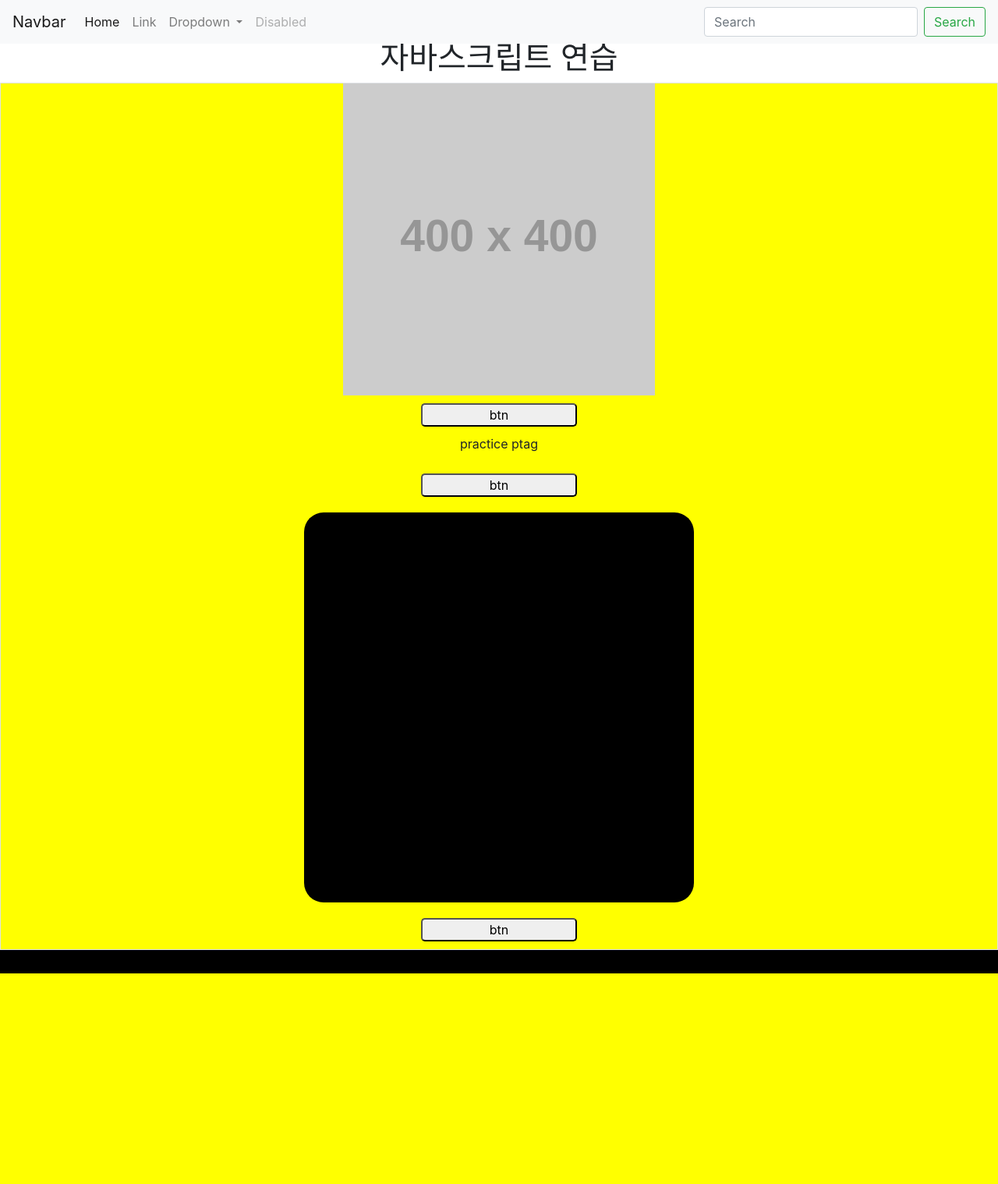
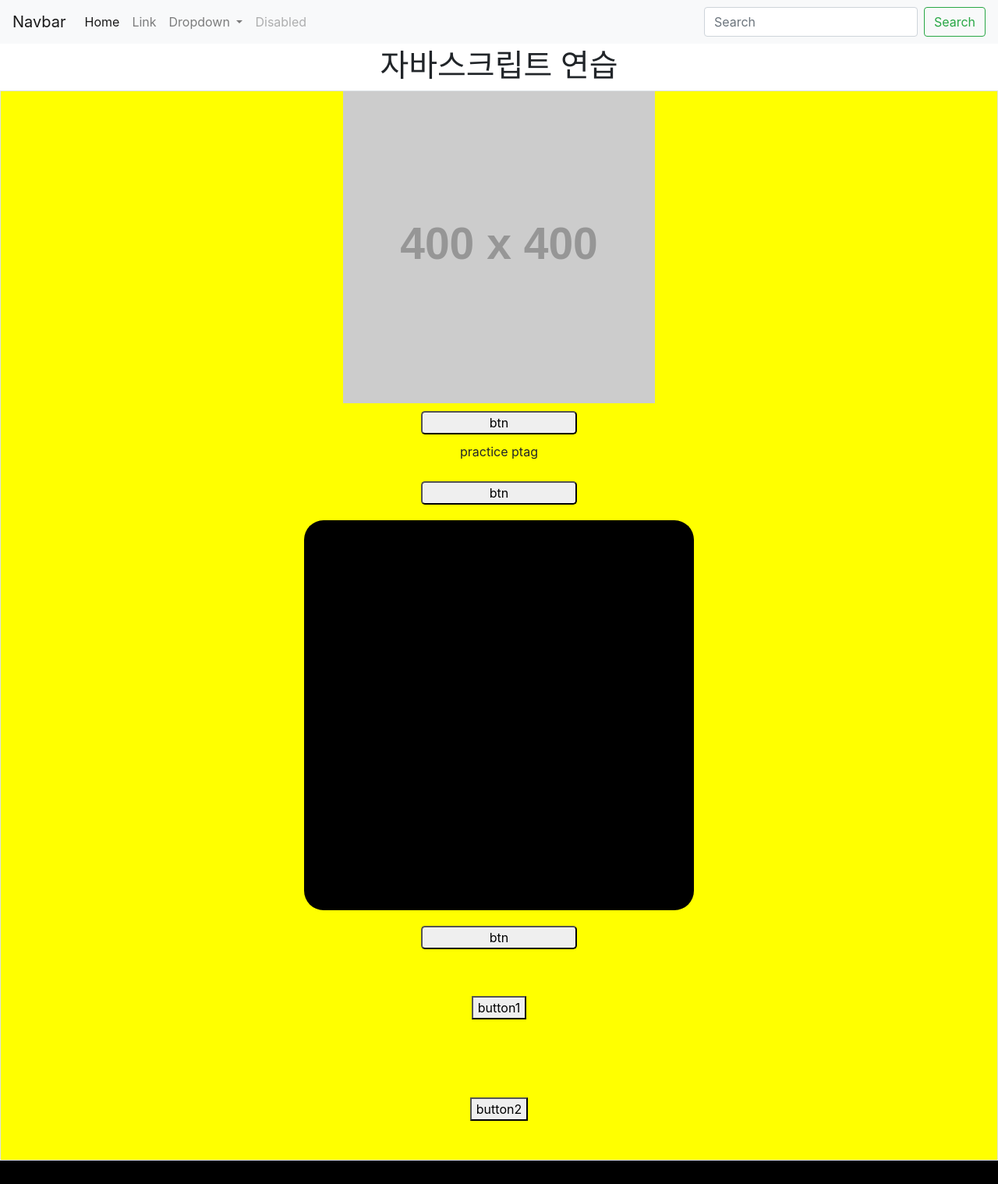
Before and after one commit to kdj-star/TIL, a Django app: page /practice/ in a window 1280 px wide. Shown: the whole page at 78% size. Before the commit the page ends 1248 px from the top, so only its background shows below. Run offline with Django 5.2, Linux system fonts and the light colour scheme; grey boxes labelled with a size stand in for pictures from a placeholder-image service; some libraries are stand-ins or nearby versions.

Commit message:
addEventLister 연습

```diff
--- a/portfolio/pjt/static/js/func.js
+++ b/portfolio/pjt/static/js/func.js
@@ -99,3 +99,15 @@ function practice_ptag(){
     window.location.href='http://naver.com'
 
  }
+
+const button1 = document.querySelector('#button1');
+const button2 = document.querySelector('#button2');
+//1번
+const print = () => {
+    alert('button1');
+}
+button1.addEventListener('click', print);
+
+button2.addEventListener('click', () => {
+    alert('button2');
+});
--- a/portfolio/pjt/templates/apps/practice.html
+++ b/portfolio/pjt/templates/apps/practice.html
@@ -11,8 +11,26 @@
     <div id="practice-div" style="background-color: black; width:500px; height: 500px; border-radius: 25px; margin:10px;"></div>
     <button  onclick="practice_div()"style='width:200px; height:50; border-radius:5px; margin:10px;'>btn</button>
 
+
+    <button id='button1' style="margin:50px;" >button1</button>
+    <button id='button2' style="margin:50px;" >button2</button>
+
 </div>
+<script>
 
+    const button1 = document.querySelector('#button1');
+    const button2 = document.querySelector('#button2');
+    //1번
+    const print = () => {
+    	alert('button1');
+    }
+	button1.addEventListener('click', print);
+
+    button2.addEventListener('click', () => {
+   	    alert('button2');
+   });
+
+</script>
 
 
 {% endblock %}
--- a/portfolio/pjt/templates/base.html
+++ b/portfolio/pjt/templates/base.html
@@ -50,7 +50,7 @@
             </div>
         </nav>
     </header>
-    <main style="margin-top: 50px;" >
+    <main style="margin-top: 60px;" >
         {% block content %}
 
         {% endblock %}
```
